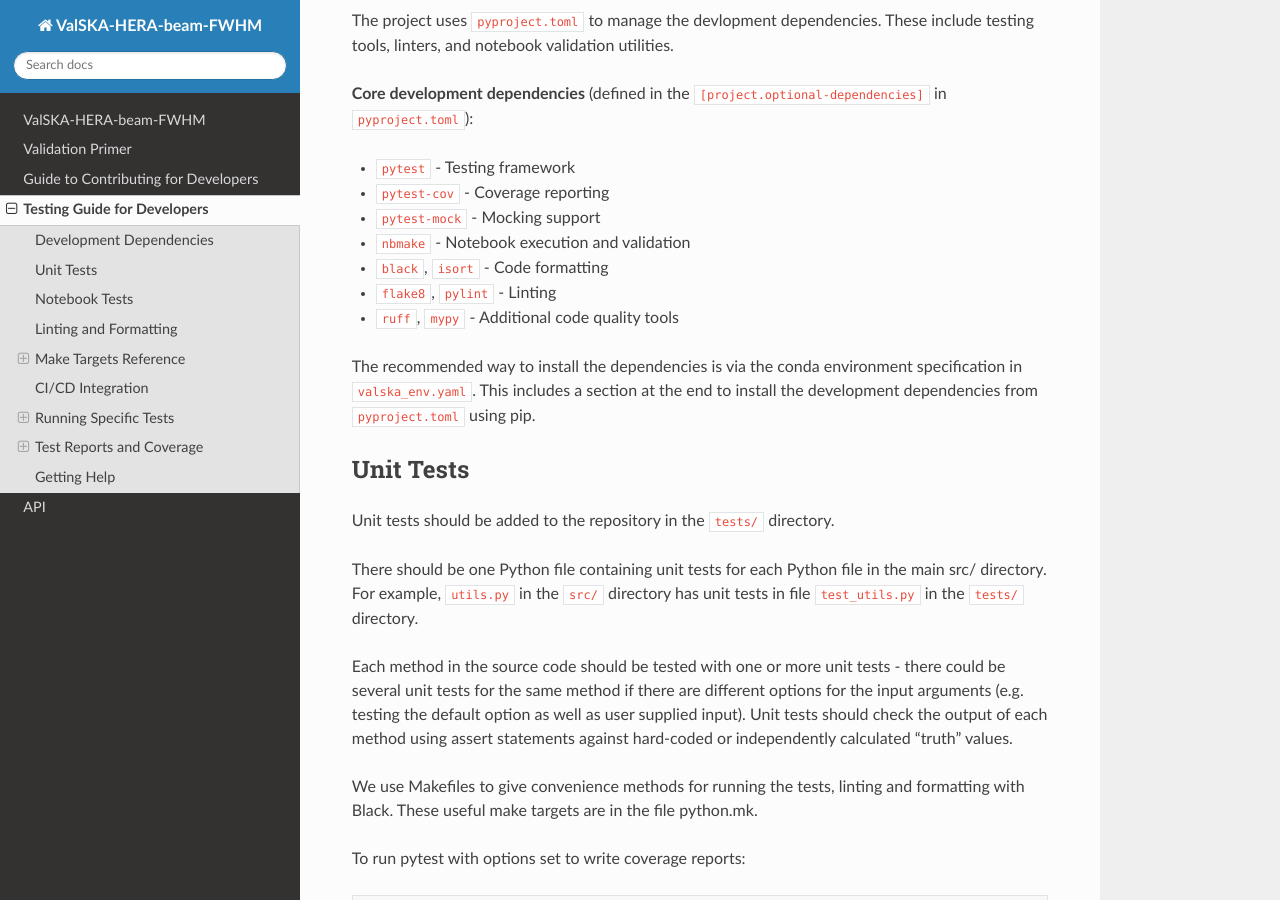
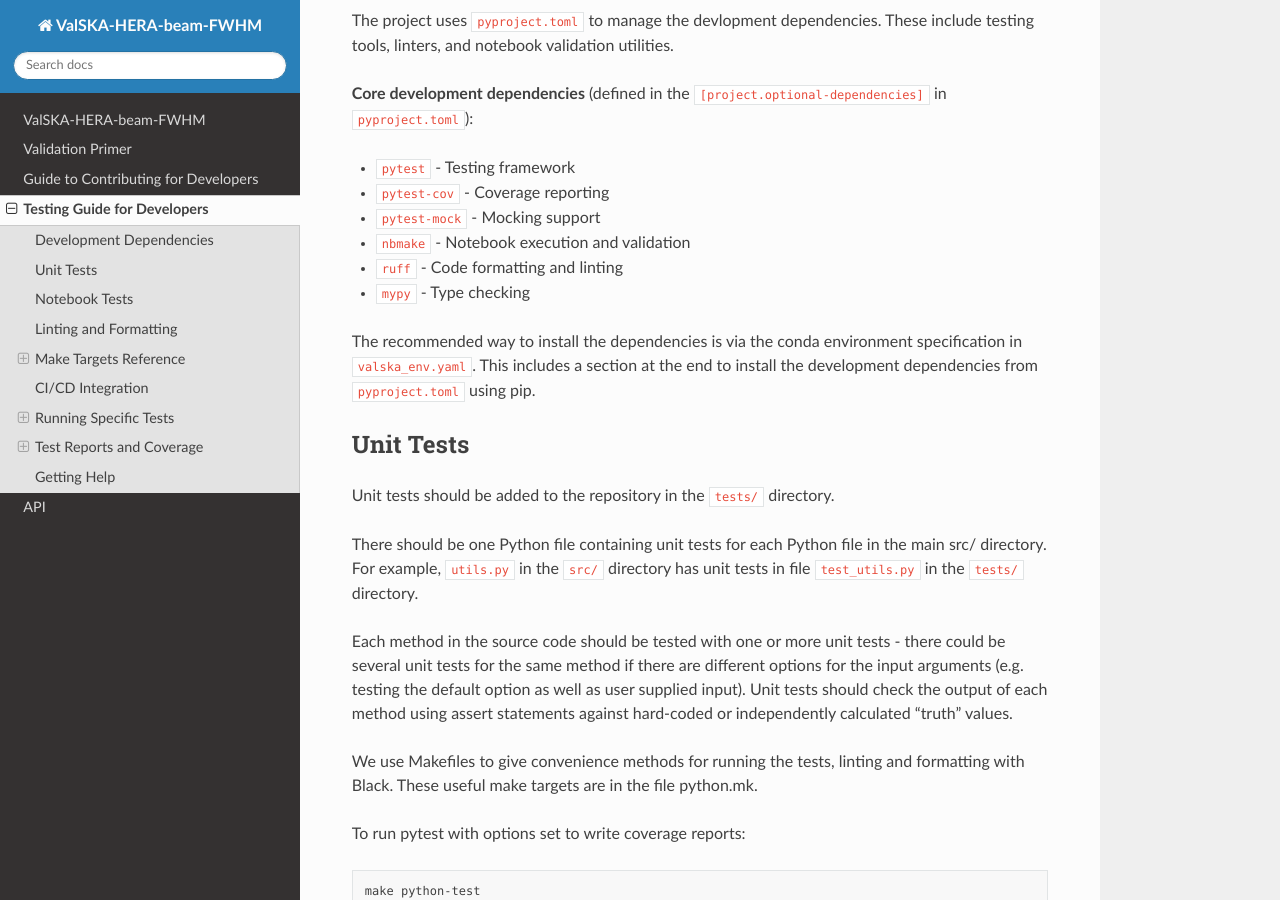
Before and after one commit to uksrc/ValSKA-HERA-beam-FWHM, a Sphinx documentation site: the page built from docs/source/testing.rst, in a window 1280 px wide and 900 px high, scrolled down 303 px. Built offline with Sphinx 7.4.7 and the Read the Docs theme 3.1.0, drawn with Linux system fonts in a browser that asks for light colours.

Commit message:
Include mypy typing checks

```diff
--- a/docs/source/testing.rst
+++ b/docs/source/testing.rst
@@ -14,9 +14,8 @@ The project uses ``pyproject.toml`` to manage the devlopment dependencies. These
 - ``pytest-cov`` - Coverage reporting
 - ``pytest-mock`` - Mocking support
 - ``nbmake`` - Notebook execution and validation
-- ``black``, ``isort`` - Code formatting
-- ``flake8``, ``pylint`` - Linting
-- ``ruff``, ``mypy`` - Additional code quality tools
+- ``ruff`` - Code formatting and linting
+- ``mypy`` - Type checking
 
 The recommended way to install the dependencies is via the conda environment specification in ``valska_env.yaml``. This includes a section at the end to install the development dependencies from ``pyproject.toml`` using pip.
 
@@ -106,7 +105,7 @@ To run linting
    make notebook-lint
 
 
-Linting and formatting use `ruff <https://docs.astral.sh/ruff/>`_.
+Linting and formatting use `ruff <https://docs.astral.sh/ruff/>`_ and `mypy <https://mypy-lang.org/>`_.
 
 Linting results are saved to ``build/reports/linting-python.xml`` and ``build/reports/linting-notebooks.xml``.
 
--- a/pyproject.toml
+++ b/pyproject.toml
@@ -55,6 +55,7 @@ dev = [
   "pytest-cov",
   "pytest-mock",
   "ruff>=0.12.0",
+  "nbqa",
   "mypy",
   "pre-commit",
   "ipykernel",
--- a/valska_env.yaml
+++ b/valska_env.yaml
@@ -35,6 +35,8 @@ dependencies:
   - sphinx
   - threadpoolctl
   - pandas
+  - pyyaml
+  - types-pyyaml
 
   - pip:
       # - -c constraints.txt # uses constraints file if needed (e.g. for specific numpy version) but would need to write constraints.txt
```
Also changed, not shown: 5 other files.
